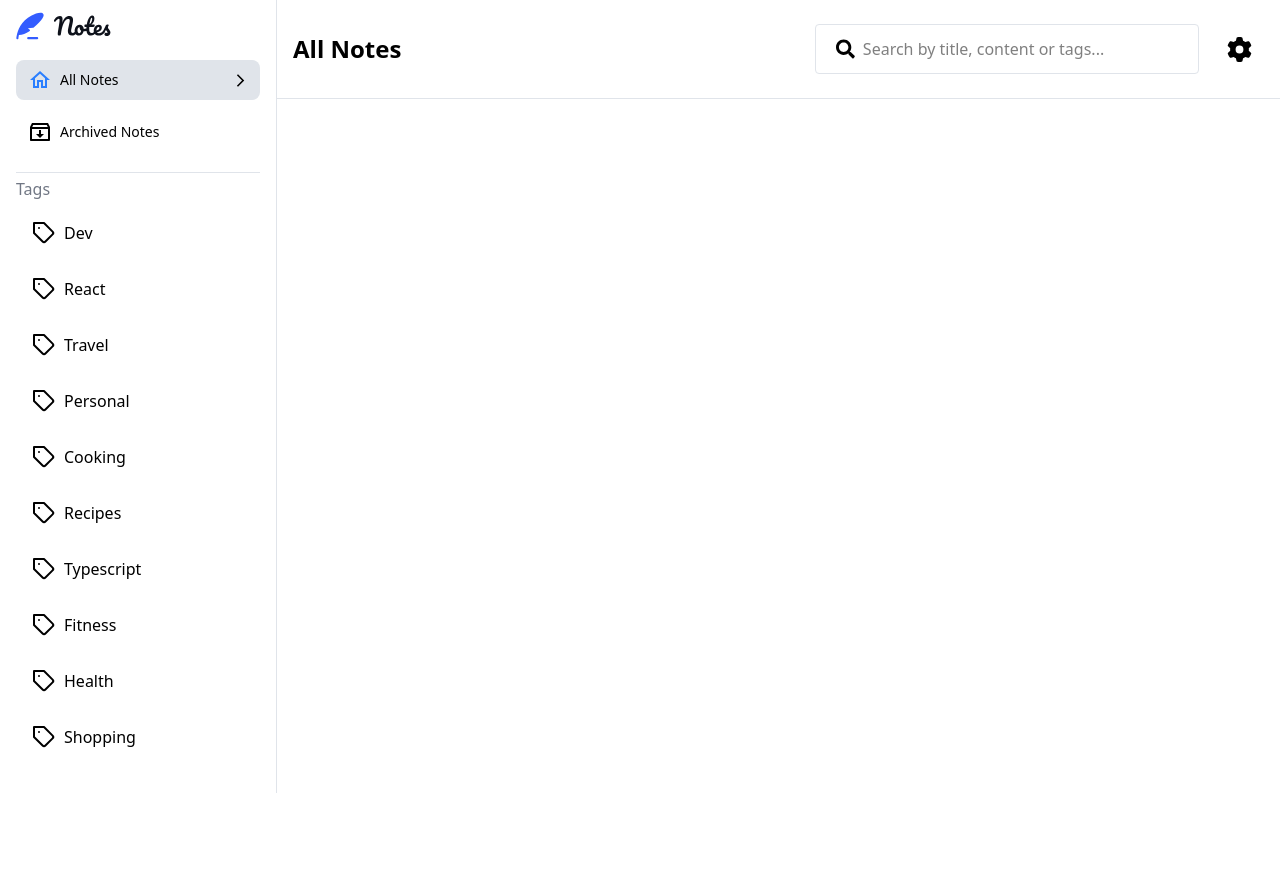
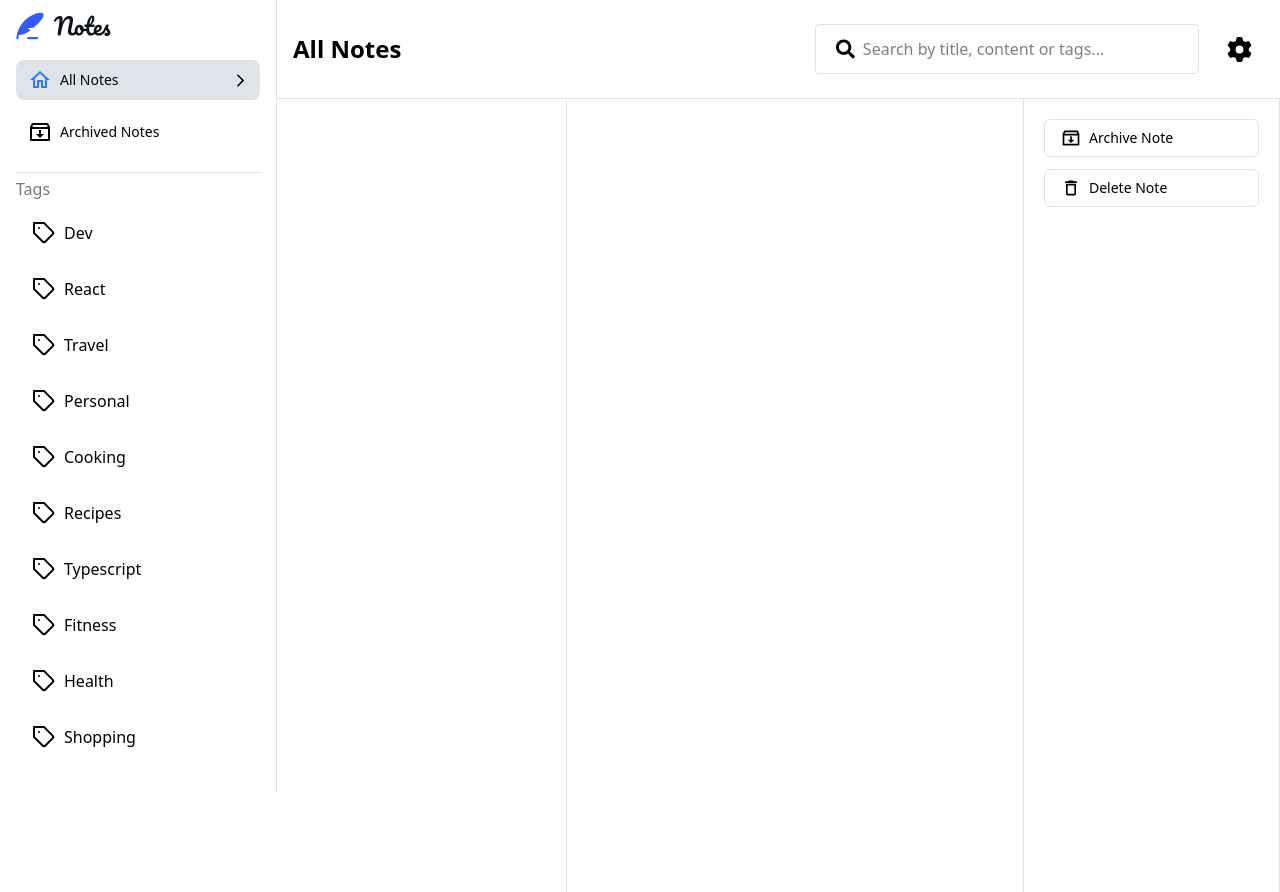
Before and after one commit to PraiseTy/notes-app-frontend, a React (Vite) app: page / in a window 1280 px wide. Before the commit the page ends 800 px from the top, so only its background shows below. Built offline with nearby package versions, Linux system fonts and the light colour scheme.

Commit message:
feat: start home screen

```diff
--- a/src/App.tsx
+++ b/src/App.tsx
@@ -1,13 +1,14 @@
 import './App.css';
 import { BrowserRouter as Router, Routes, Route } from 'react-router-dom';
-import { AllNotesPage, SettingsPage } from './pages';
+import { ArchivedNotesPage, HomePage, SettingsPage } from './pages';
 
 function App() {
   return (
     <Router>
       <Routes>
-        <Route path="/" element={<AllNotesPage />} />
+        <Route path="/" element={<HomePage />} />
         <Route path="/settings" element={<SettingsPage />} />
+        <Route path="/archivedNotes" element={<ArchivedNotesPage />} />
       </Routes>
     </Router>
   );
--- a/src/components/TagSidebar.tsx
+++ b/src/components/TagSidebar.tsx
@@ -2,16 +2,19 @@ import logo from '../assets/logo.svg';
 import logoDark from '../assets/logo-dark.png';
 import { useThemeContext } from '../styles';
 import { HomeTabsData, TabSection, TagData } from './Tabs';
-import { useState } from 'react';
 import { FiTag } from 'react-icons/fi';
+import { useLocation, useNavigate } from 'react-router-dom';
 
 export const TagSidebar = () => {
-  const [activeTab, setActiveTab] = useState<'home' | 'archive'>('home');
+  const { mode } = useThemeContext();
+  const location = useLocation();
+  const navigate = useNavigate();
 
-  const { mode } = useThemeContext();
+  const activePath = location.pathname;
+  const activeTab = activePath === '/archivedNotes' ? 'archive' : 'home';
 
   return (
-    <div className="w-[277px]  h-full py-[12px] px-[16px] border-r border-r-neutral-200 ">
+    <div className="w-[277px] h-full py-[12px] px-[16px] border-r border-r-neutral-200 ">
       <div className="border-b border-b-neutral-200">
         <div className="mb-5">
           {mode === 'Light Mode' ? <img src={logo} alt="logo" /> : <img src={logoDark} alt="logo" />}
@@ -23,7 +26,10 @@ export const TagSidebar = () => {
               title={tab.title}
               key={index}
               isActive={activeTab === tab.key}
-              onClick={() => setActiveTab(tab.key)}
+              onClick={() => {
+                if (tab.key === 'home') navigate('/');
+                else if (tab.key === 'archive') navigate('/archivedNotes');
+              }}
             />
           ))}
         </div>
--- a/src/index.css
+++ b/src/index.css
@@ -31,6 +31,7 @@
   --neutral-500: #717784;
 }
 body,
+html,
 #root {
   height: 100%;
 }
--- a/src/pages/AllNotesPage.tsx
+++ b/src/pages/AllNotesPage.tsx
@@ -1,11 +1,22 @@
-import { Navbar, TagSidebar } from '../components';
+import { RiInboxArchiveLine } from 'react-icons/ri';
+import { MdDeleteOutline } from 'react-icons/md';
 
 export const AllNotesPage = () => {
   return (
-    <div className="w-full flex h-full">
-      <TagSidebar />
-      <div className="flex-1">
-        <Navbar title="All Notes" />
+    <div className="flex h-full">
+      <div className="w-[290px] border-r border-r-neutral-200"></div>
+      <div className="w-[457px] border-r border-r-neutral-200"></div>
+      <div className="flex-1 border-r border-r-neutral-200">
+        <div className="flex flex-col items-start pt-5 space-y-3 w-full px-5">
+          <button className="w-full text-sm cursor-pointer gap-2 flex items-center px-4 py-2 border border-neutral-200 rounded-md">
+            <RiInboxArchiveLine size={20} />
+            <span>Archive Note</span>
+          </button>
+          <button className="w-full text-sm cursor-pointer gap-2 flex items-center px-4 py-2 border border-neutral-200 rounded-md">
+            <MdDeleteOutline size={20} />
+            <span>Delete Note</span>
+          </button>
+        </div>
       </div>
     </div>
   );
--- /dev/null
+++ b/src/pages/ArchivedNotesPage.tsx
@@ -0,0 +1,25 @@
+import { Navbar, TagSidebar } from '../components';
+import { AllNotesPage } from './AllNotesPage.tsx';
+import { useLocation } from 'react-router-dom';
+
+export const ArchivedNotesPage = () => {
+  const location = useLocation();
+  const activeTab = location.pathname;
+
+  return (
+    <div className="w-full flex h-full">
+      <TagSidebar />
+      <div className="flex-1">
+        <Navbar title={activeTab === '/' ? 'All Notes' : 'Archived Notes'} />
+        {activeTab === '/' && <AllNotesPage />}
+        {activeTab === '/archivedNotes' && (
+          <div className="flex h-full">
+            <div className="w-1/3 border-r border-r-neutral-200"></div>
+            <div className="w-1/3 border-r border-r-neutral-200"></div>
+            <div className="w-1/3"></div>
+          </div>
+        )}
+      </div>
+    </div>
+  );
+};
--- /dev/null
+++ b/src/pages/HomePage.tsx
@@ -0,0 +1,21 @@
+import { Navbar, TagSidebar } from '../components';
+import { ArchivedNotesPage } from './ArchivedNotesPage.tsx';
+import { AllNotesPage } from './AllNotesPage.tsx';
+import { useLocation } from 'react-router-dom';
+
+export const HomePage = () => {
+  const location = useLocation();
+
+  const activeTab = location.pathname;
+
+  return (
+    <div className="w-full flex h-full">
+      <TagSidebar />
+      <div className="flex-1">
+        <Navbar title={activeTab === '/' ? 'All Notes' : 'Archived Notes'} />
+        {activeTab === '/' && <AllNotesPage />}
+        {activeTab === '/archivedNotes' && <ArchivedNotesPage />}
+      </div>
+    </div>
+  );
+};
--- a/src/pages/index.ts
+++ b/src/pages/index.ts
@@ -1,2 +1,4 @@
+export * from './HomePage.tsx';
+export * from './SettingsPage';
 export * from './AllNotesPage';
-export * from './SettingsPage';
+export * from './ArchivedNotesPage';
```
